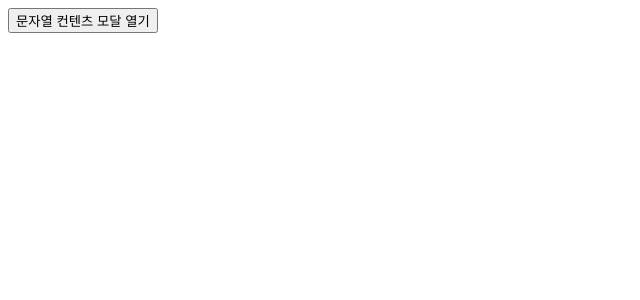
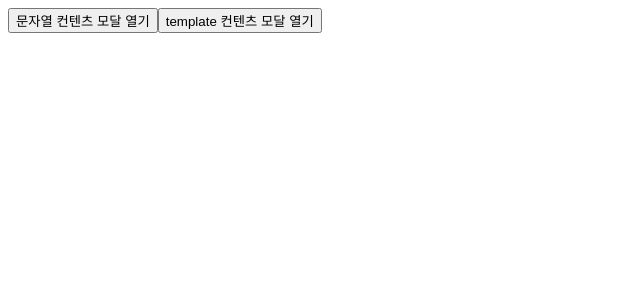
Before and after one commit to khm2976/angular-dynamic-modal, an Angular app: page / in a window 1280 px wide. Shown: the top 300 px of the page, without its empty margins (0-640 px from the left). Built offline with nearby package versions, Linux system fonts and the light colour scheme.

Commit message:
templateView를 동적 생성

```diff
--- a/src/app/app.component.css
+++ b/src/app/app.component.css
@@ -0,0 +1 @@
+.modal_tmpl{width: 500px;height:500px;background:#fff;}
--- a/src/app/app.component.html
+++ b/src/app/app.component.html
@@ -1 +1,9 @@
 <button (click)="openString()">문자열 컨텐츠 모달 열기</button>
+<button (click)="openTemplate()">template 컨텐츠 모달 열기</button>
+
+
+<ng-template #tmplDialogView>
+    <div class="modal_tmpl">
+        템플릿 뷰로 커스텀하게 컨텐츠 노출
+    </div>
+</ng-template>
--- a/src/app/app.component.ts
+++ b/src/app/app.component.ts
@@ -1,4 +1,4 @@
-import { Component } from '@angular/core';
+import { Component, ViewChild, TemplateRef } from '@angular/core';
 
 import { ModalService } from './service/modal.service';
 import { ModalRef } from './service/modal-ref';
@@ -9,6 +9,7 @@ import { ModalRef } from './service/modal-ref';
     styleUrls: ['./app.component.css']
 })
 export class AppComponent {
+    @ViewChild('tmplDialogView', {read: TemplateRef}) modalDialogView: TemplateRef<any>;
     dialogModal: ModalRef = null;
 
     constructor(
@@ -26,4 +27,15 @@ export class AppComponent {
             });
         }
     }
+
+    openTemplate() {
+        if (!this.dialogModal) {
+            this.dialogModal = this.modalService.open(this.modalDialogView, false, true);
+            // 모달 딤드 클릭하여 닫기시
+            const dialogModalCloseSubscription = this.dialogModal.closed().subscribe(modalRef => {
+                this.dialogModal = null;
+                dialogModalCloseSubscription.unsubscribe();
+            });
+        }
+    }
 }
--- a/src/app/service/modal.service.ts
+++ b/src/app/service/modal.service.ts
@@ -1,6 +1,3 @@
-/**
- * 외부에서는 이 서비스만 이용
- */
 import {
     ApplicationRef,
     ComponentFactoryResolver,
```
